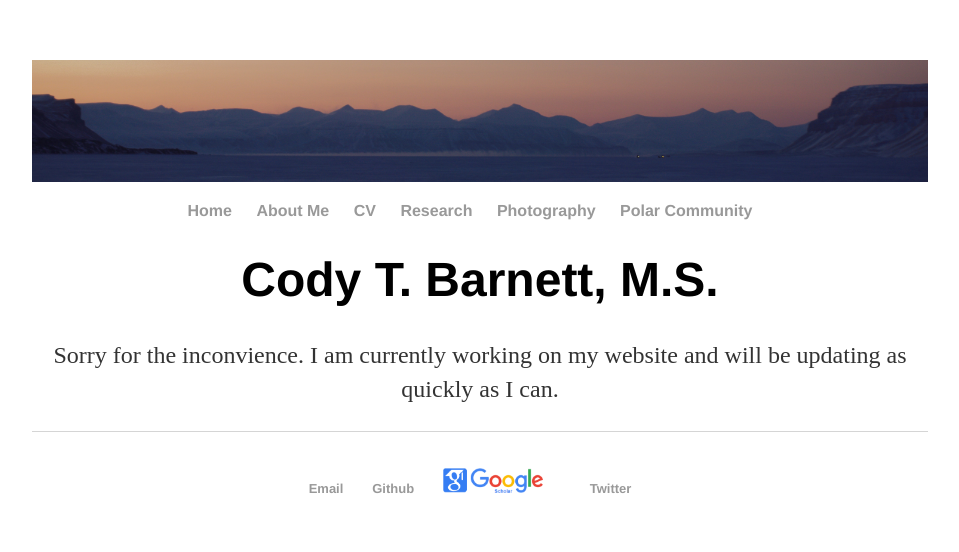
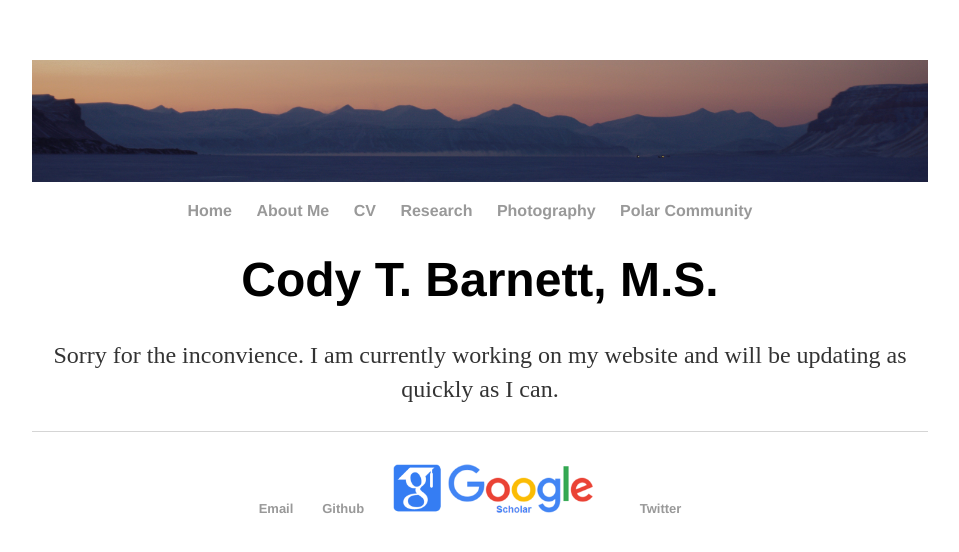
Before and after one commit to Cbarnett207/CBarnett207.github.io, a Jekyll site: the page built from index.html, in a window 1280 px wide. Shown: the top 552 px of the page, without its empty margins (160-1119 px from the left). Built offline with Jekyll 4.4.1, drawn with Linux system fonts in a browser that asks for light colours.

Commit message:
Update default.html

```diff
--- a/_layouts/default.html
+++ b/_layouts/default.html
@@ -27,7 +27,7 @@
 	    		<ul>
 	        		<div align="center"><li><a href="mailto:codybarnett@ku.edu"><font size="2cm">Email</font></a></li>
 					<li><a href="https://github.com/Cbarnett207"><font size="2cm">Github</font></a></li>
-					<li><a href="https://scholar.google.com/citations?hl=en&view_op=list_works&gmla=AJsN-F4UgN5ueqeUOfjsqjmC7_p0A4dthMC9-y24TSlu-DjdC71s1ohvj_F66HKdx54Srv8PvgNy4anPrpieR786HQYsx5WQDQ&user=_cGjc70AAAAJ"><img src="/images/pngkit_google-logo-2015-png_329634.png" width="100pt" alt="GitHub logo"/>&nbsp;&nbsp;</a></li>
+					<li><a href="https://scholar.google.com/citations?hl=en&view_op=list_works&gmla=AJsN-F4UgN5ueqeUOfjsqjmC7_p0A4dthMC9-y24TSlu-DjdC71s1ohvj_F66HKdx54Srv8PvgNy4anPrpieR786HQYsx5WQDQ&user=_cGjc70AAAAJ"><img src="/images/pngkit_google-logo-2015-png_329634.png" width="200pt" alt="GitHub logo"/>&nbsp;&nbsp;</a></li>
 					<li><a href="https://twitter.com/CodyTBarnett"><font size="2cm">Twitter</font></a></li>
 
 			</div>
```
